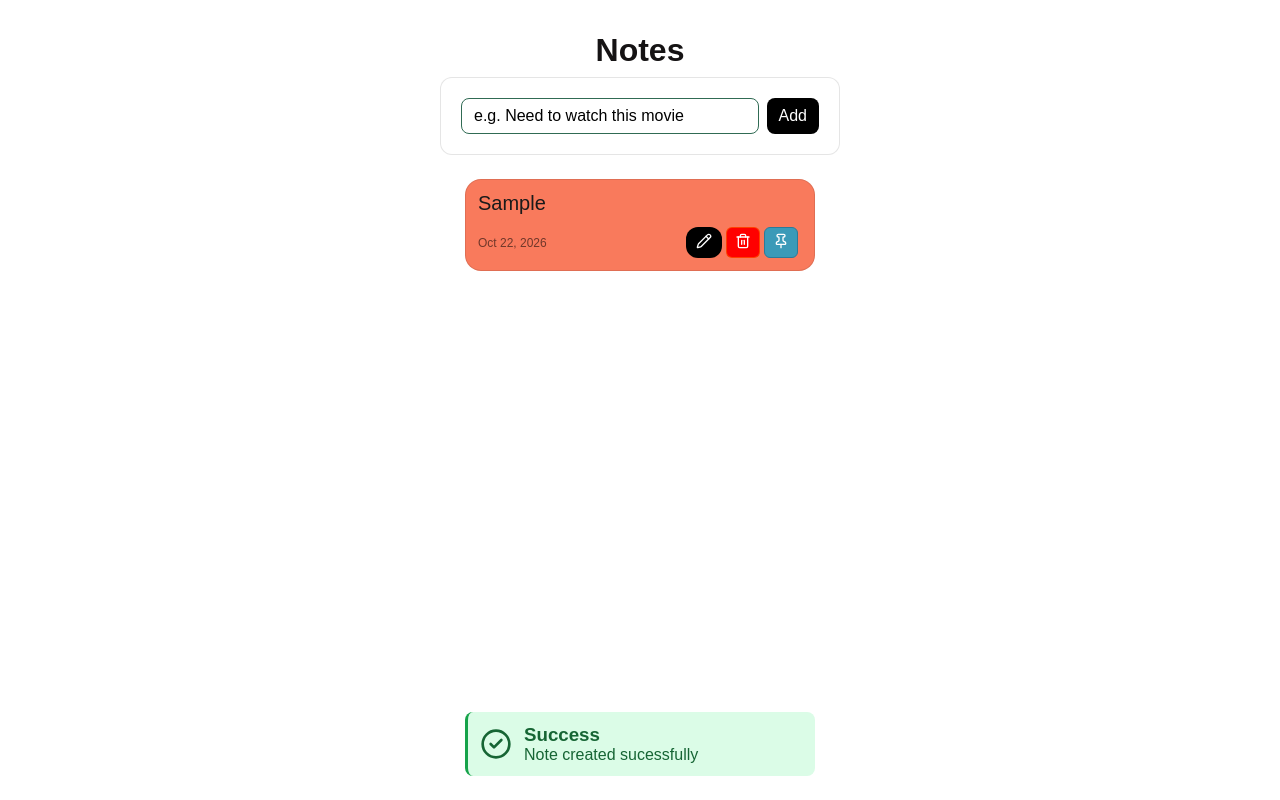
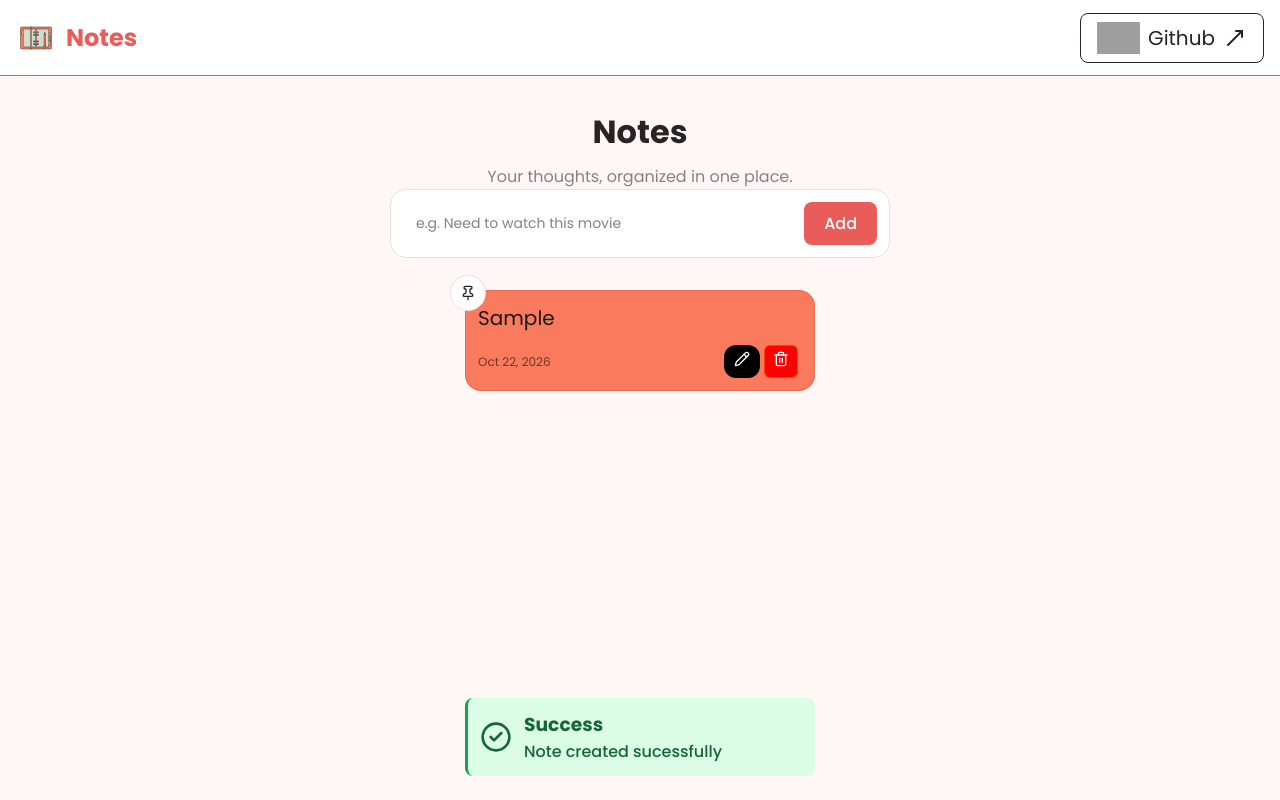
Before and after one commit to Aashutosh-kc/notes-app, a React (Vite) app: page / in a window 1280 px wide. Both pictures are taken after typing "Sample" into the empty fields and a click on the button "Add". Built offline with nearby package versions, Linux system fonts and the light colour scheme; grey boxes are pictures that could not be loaded.

Commit message:
feat: add header section and css variables

```diff
--- a/index.html
+++ b/index.html
@@ -2,7 +2,7 @@
 <html lang="en">
   <head>
     <meta charset="UTF-8" />
-    <link rel="icon" type="image/svg+xml" href="/favicon.svg" />
+    <link rel="icon" type="image/svg+xml" href="/logo.svg" />
     <link rel="preconnect" href="https://fonts.googleapis.com">
 <link rel="preconnect" href="https://fonts.gstatic.com" crossorigin>
 <link href="https://fonts.googleapis.com/css2?family=Poppins:ital,wght@0,100;0,200;0,300;0,400;0,500;0,600;0,700;0,800;0,900;1,100;1,200;1,300;1,400;1,500;1,600;1,700;1,800;1,900&display=swap" rel="stylesheet">
--- a/src/App.css
+++ b/src/App.css
@@ -1,7 +1,11 @@
 h1{
 	text-align: center;
 	padding: 32px 0 8px;
-	color: #151314;
+	color: var(--text);
 	font-size: 32px;
-	font-weight: 800;
+	font-weight: 700;
 }
+.page-subtitle{
+	text-align: center;
+	color: var(--text-muted);
+}
--- a/src/App.jsx
+++ b/src/App.jsx
@@ -2,9 +2,9 @@ import {  useEffect, useState,useRef } from 'react';
 import AddNotes from './components/AddNotes.jsx';
 import AllNotes from './components/AllNotes.jsx';
 import Toast from './components/Toast.jsx';
+import Header from './components/Header.jsx'
 import './App.css'
 function App(){
-
 
   const [notes, setNotes] = useState(()=>{
   const saved = localStorage.getItem('notes');
@@ -41,7 +41,13 @@ function App(){
       updatedNotes.sort((a,b) => b.pinned - a.pinned)
       return updatedNotes;
     });
-    showToast("Note Pinned sucessfully.","success")
+    if (value){
+      showToast("Note Pinned sucessfully.","success")
+    }
+    else{
+      showToast("Note Unpinned sucessfully.","success")
+    }
+
   }
   useEffect(()=>{
     try{
@@ -54,7 +60,11 @@ function App(){
 
   return(
   <>
+  <Header appName="Notes" repoName="notes-app"/>
   <h1>Notes</h1>
+  <p className="page-subtitle">
+    Your thoughts, organized in one place.
+  </p>
   <AddNotes setNotes={setNotes} showToast={showToast}/>
   <AllNotes notes={notes}  removeNote={removeNote} editNote={editNote} setPin={setPin}/>
   {toast && <Toast message={toast.message} type={toast.type} />}
--- a/src/components/AddNotes.css
+++ b/src/components/AddNotes.css
@@ -1,35 +1,49 @@
-.add-notes{
-	margin: 0 auto 24px;
-	display: flex;
-	gap: 8px;
-	width: 400px;
-	border: 1px solid rgba(0, 0, 0, 0.1);
-	padding: 20px;
-	justify-content: center;
-	border-radius: 12px;
-	background: #ffffff;
 
+.add-notes {
+  margin: 0 auto 32px;
+  display: flex;
+  gap: 10px;
+  width: min(90%, 500px);
+  padding: 12px;
+  border: 1px solid var(--border);
+  border-radius: var(--radius-lg);
+  background: var(--surface);
+  /* box-shadow: var(--shadow-sm); */
 }
-.add-notes input{
-	flex: 1;
-	background-color: transparent;
-	border-radius: 8px;
-	padding: 8px 12px;
-	border: 1.5px solid #306b54;
-	font: inherit;
+
+.add-notes input {
+  flex: 1;
+  min-width: 0;
+  background: transparent;
+  border-radius: var(--radius-sm);
+  padding: 10px 12px;
+  border: 1px solid transparent;
+  outline: none;
+  color: var(--text);
+  font-size: 14px;
+  transition: var(--transition);
 }
-.add-notes input::placeholder{
-	color: black;
+
+.add-notes input::placeholder {
+  color: var(--text-muted);
 }
-.add-notes button{
-	border: none;
-	border-radius: 8px;
-	padding: 8px 12px;
-	color: #ffffff;
-	background: #000000;
-	font: inherit;
+
+.add-notes input:focus {
+  border-color: var(--accent);
+  background: var(--bg);
 }
-.add-notes button:hover{
-	opacity: 0.85;
-	cursor: pointer;
+
+.add-notes button {
+  border: none;
+  border-radius: var(--radius-sm);
+  padding: 8px 20px;
+  color: white;
+  background: var(--accent);
+  font-weight: 500;
+  transition: var(--transition);
 }
+
+.add-notes button:hover {
+  background: var(--accent-hover);
+  transform: translateY(-2px);
+}
--- a/src/components/AllNotes.css
+++ b/src/components/AllNotes.css
@@ -9,6 +9,7 @@
 }
 
 .all-notes li {
+    position: relative;
     display: flex;
     flex-direction: column;
     border: 1px solid rgba(0, 0, 0, 0.1);
@@ -18,11 +19,14 @@
     align-items: center;
     gap: 12px;
 }
-
+.top-row{
+    display: flex;
+    justify-content: space-between;
+    width: 100%;
+}
 .note.pinned {
-    border: 1px solid #1a1a1a;
+    border: 1px solid var(--border);
 }
-
 .note-edit-input {
     width: 100%;
     font-size: 20px;
@@ -112,21 +116,42 @@
 }
 
 .pin-btn {
-    color: white;
-    padding: 4px 8px;
-    border-radius: 6px;
-    font-size: 12px;
-    margin-right: 4px;
-    border: 1px solid #2c7a99;
-    background: #3b9ab8;
+    position: absolute;
+    top: -16px;
+    left: -16px;
+    z-index: 2;
+    display: flex;
+    align-items: center;
+    justify-content: center;
+    width: 36px;
+    height: 36px;
+    padding: 0;
+
+    border-radius: 50%;
+    border: 1px solid var(--border);
+    background: var(--surface);
+    color: var(--text);
+
     cursor: pointer;
+    transition: all 0.2s ease;
 }
 
 .pin-btn:hover {
-    opacity: 0.85;
+    background: var(--surface-hover);
+    color: var(--accent);
+    transform: translateY(-2px);
+    transform: rotate(-35deg);
 }
 
 .pinned-btn {
-    background: #d4a017;
-    border-color: #d4a017;
+    background: var(--text);
+    border-color: var(--text);
+    color: white;
+    transform: rotate(-35deg);
 }
+
+.pinned-btn:hover {
+    background: var(--accent-hover);
+    color: white;
+    border-color: var(--accent-hover);
+}
--- a/src/components/AllNotes.jsx
+++ b/src/components/AllNotes.jsx
@@ -38,8 +38,8 @@ function AllNotes({ notes, removeNote, editNote, setPin }) {
           className={note.pinned ? "note pinned" : "note"}
           style={{ background: palette[note.id % palette.length] }}
         >
+        <div className='top-row'>
           {editingId === note.id ? (
-            <>
               <textarea
                 className="note-edit-input"
                 value={draft}
@@ -58,10 +58,16 @@ function AllNotes({ notes, removeNote, editNote, setPin }) {
                   }
                 }}
               />
-            </>
           ) : (
             <span>{note.value}</span>
           )}
+            <button
+                className={note.pinned ? "pin-btn pinned-btn" : "pin-btn"}
+                onClick={() => setPin(note.id, !note.pinned)}
+              >
+                <Pin size={16} />
+            </button>
+          </div>
 
           <div className="note-footer">
             <span className="note-date">{formattedDate(note.id)}</span>
@@ -84,12 +90,7 @@ function AllNotes({ notes, removeNote, editNote, setPin }) {
                 <Trash2 size={16} />
               </button>
 
-              <button
-                className={note.pinned ? "pin-btn pinned-btn" : "pin-btn"}
-                onClick={() => setPin(note.id, !note.pinned)}
-              >
-                <Pin size={16} />
-              </button>
+
             </div>
           </div>
         </li>
--- /dev/null
+++ b/src/components/Header.css
@@ -0,0 +1,55 @@
+.header{
+    width: 100%;
+    background-color: var(--surface);
+    display: flex;
+    justify-content: space-between;
+    align-items: center;
+    border-bottom: 0.5px solid var(--accent);
+    padding: 12px 16px;
+    min-height: 76px;
+
+}
+.brand {
+    display: flex;
+    align-items: center;
+    gap: 10px;
+    text-decoration: none;
+}
+
+.brand .brand-name{
+    color: var(--accent);
+    font-weight: 700;
+}
+.github-link{
+    display: flex;
+    flex-direction: row;
+    gap: 8px;
+    justify-content: center;
+    align-items: center;
+    text-decoration: none;
+    border: 1px solid var(--text);
+    border-radius: 8px;
+    padding: 8px 16px;
+    transition: all 0.3s ease;
+}
+.github-link .github-text{
+    color: var(--text);
+    display: flex;
+    align-items: center;
+    font-size: 20px;
+    gap: 8px;
+}
+.github-link:hover{
+    background-color: var(--accent-hover);
+    opacity: 0.85;
+    border-color: var(--accent);
+    transform: translateY(-2px);
+}
+.github-link:focus-visible{
+    border: 1px solid var(--accent);
+}
+@media(max-width: 480px){
+    .header{
+        padding: 4px 12px;
+    }
+}
--- /dev/null
+++ b/src/components/Header.jsx
@@ -0,0 +1,16 @@
+import './Header.css'
+import { Hourglass,MoveUpRight } from 'lucide-react'
+
+export default function Header({appName,repoName}){
+    return(
+    <header className='header'>
+        <a href="/" className="brand">
+        <img alt="App logo" src="/logo.svg" height={40} />
+        <h2 className="brand-name">{appName}</h2>
+        </a>
+        <a href={`https://github.com/Aashutosh-kc/${repoName}`} className="github-link">
+             <img src = "https://skillicons.dev/icons?i=github" alt="github-logo" height={32}/>
+             <p className="github-text"><span>Github</span><MoveUpRight/></p>
+        </a>
+    </header>)
+}
--- a/src/index.css
+++ b/src/index.css
@@ -1,10 +1,49 @@
+:root{
+  --font-main: "Poppins", sans-serif;
+  --bg: #FFF7F5;
+  --surface: #FFFFFF;
+  --surface-hover: #FFF0EC;
+
+  --accent: #E85D5A;
+  --accent-hover: #D94B48;
+
+  --text: #292323;
+  --text-muted: #8A8080;
+
+  --border: #EADFDB;
+  --danger: #DC4545;
+  --success: #268653;
+
+  --space-xs: 4px;
+  --space-sm: 8px;
+  --space-md: 16px;
+  --space-lg: 24px;
+  --space-xl: 32px;
+
+  --radius-sm: 8px;
+  --radius-md: 12px;
+  --radius-lg: 16px;
+  --radius-full: 999px;
+
+  --transition: 0.2s ease;
+}
 *{
   margin : 0;
   padding: 0;
   box-sizing: border-box;
 }
 body{
-  font-family: sans-serif;
-  background-color: #FFFFFF;
+  font-family: var(--font-main);
+  background-color: var(--bg);
+  color: var(--text);
    min-height: 100vh;
 }
+button,
+input,
+textarea {
+  font: inherit;
+}
+
+button {
+  cursor: pointer;
+}
```
Also changed, not shown: public/logo.svg (added).
